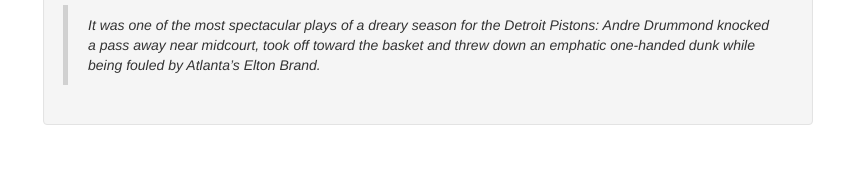
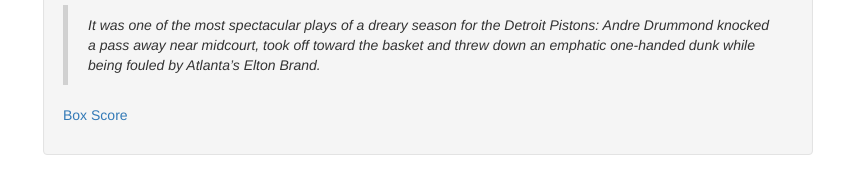
Before and after one commit to aftco/aftco.github.io, a Jekyll site: the page built from _posts/2014-02-22-08-39-pistons-115-hawks-107.md, in a window 1280 px wide. Shown: the part 225-419 px from the top of the page, without its empty margins (212-1056 px from the left). Built offline with Jekyll 4.4.1, drawn with Linux system fonts in a browser that asks for light colours; nearby versions of some CDN libraries; Markdown is read by kramdown in place of the engine named in the settings.

Commit message:
Added Box Score link

```diff
--- a/_posts/2014-02-22-08-39-pistons-115-hawks-107.md
+++ b/_posts/2014-02-22-08-39-pistons-115-hawks-107.md
@@ -8,3 +8,5 @@
 Pistons are still 2-1/2 games back in the East, but got a much needed win:
 
 > It was one of the most spectacular plays of a dreary season for the Detroit Pistons: Andre Drummond knocked a pass away near midcourt, took off toward the basket and threw down an emphatic one-handed dunk while being fouled by Atlanta's Elton Brand.
+
+[Box Score](http://scores.espn.go.com/nba/boxscore?gameId=400489692)
```
